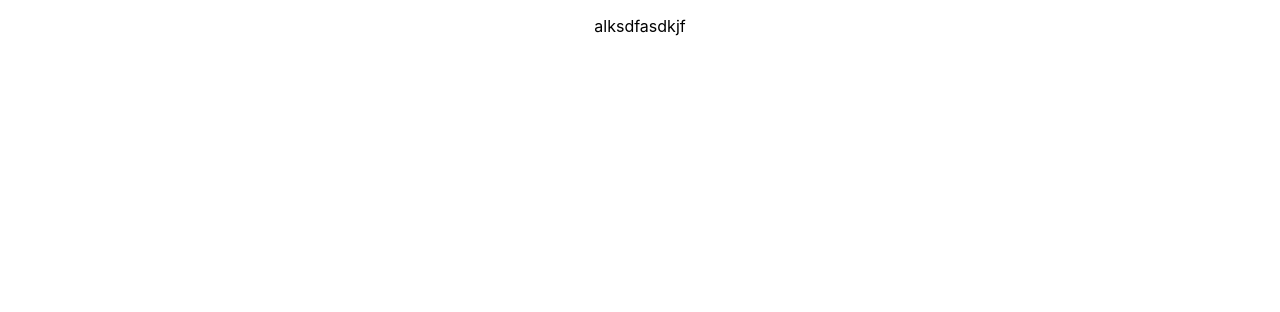
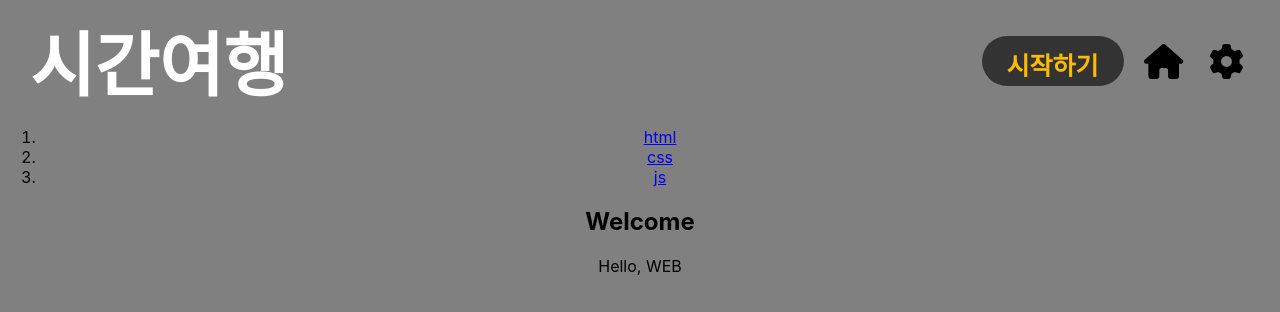
Before and after one commit to SoHotHackathon/timetraveler, a React (Create React App) app: page / in a window 1280 px wide. Shown: the top 312 px of the page. Built offline with nearby package versions, Linux system fonts and the light colour scheme.

Commit message:
Create Header

```diff
--- a/package.json
+++ b/package.json
@@ -3,12 +3,18 @@
   "version": "0.1.0",
   "private": true,
   "dependencies": {
+    "@fortawesome/fontawesome-svg-core": "^6.4.0",
+    "@fortawesome/free-brands-svg-icons": "^6.4.0",
+    "@fortawesome/free-regular-svg-icons": "^6.4.0",
+    "@fortawesome/free-solid-svg-icons": "^6.4.0",
+    "@fortawesome/react-fontawesome": "^0.2.0",
     "@testing-library/jest-dom": "^5.16.5",
     "@testing-library/react": "^13.4.0",
     "@testing-library/user-event": "^13.5.0",
     "react": "^18.2.0",
     "react-dom": "^18.2.0",
     "react-scripts": "5.0.1",
+    "sass": "^1.62.1",
     "web-vitals": "^2.1.4"
   },
   "scripts": {
--- a/src/App.css
+++ b/src/App.css
@@ -36,3 +36,8 @@
     transform: rotate(360deg);
   }
 }
+
+@font-face {
+  font-family: "KyoboSJY";
+  src: url("./fonts/KyoboHandwriting2021sjy.ttf");
+}
--- /dev/null
+++ b/src/pages/Component/Header/Header.js
@@ -0,0 +1,18 @@
+import React from 'react';
+import './Header.scss';
+import { FontAwesomeIcon } from '@fortawesome/react-fontawesome';
+import { faHouse, faGear } from '@fortawesome/free-solid-svg-icons';
+
+
+function Header(){
+    return <header>
+      <h1>시간여행</h1>
+      <div className='buttonGroup'>
+        <button className='start'>시작하기</button>
+        <button className='iconBtn'><FontAwesomeIcon icon={faHouse}/></button>
+        <button className='iconBtn'><FontAwesomeIcon icon={faGear}/></button>
+      </div>
+    </header>
+}
+
+export default Header;
--- /dev/null
+++ b/src/pages/Component/Header/Header.scss
@@ -0,0 +1,35 @@
+header {
+    background-color: gray;
+    display: flex;
+    flex-direction: row;
+    justify-content: space-between;
+    align-items: center;
+    margin: 0 30px 0 30px;
+    padding-top: 10px;
+
+
+    h1 {
+        font-size: 70px;
+        font-weight: bold;
+        color: white;
+        margin: 0;
+    }
+
+    button.start {
+        font-size: 25px;
+        font-weight: bold;
+        background-color: #333333;
+        color: #FFBB00;
+        border-radius: 30px;
+        border: none;
+        height: 50px;
+        padding: 10px 25px;
+    }
+
+    button.iconBtn {
+        background-color: transparent;
+        border: none;
+        font-size: 35px;
+        padding-left: 20px;
+    }
+}
--- a/src/pages/StartPage/StartPage.js
+++ b/src/pages/StartPage/StartPage.js
@@ -1,9 +1,29 @@
 import React from 'react';
+import './StartPage.scss';
+import Header from '../Component/Header/Header';
+
+function Nav(){
+  return <nav>
+    <ol>
+      <li><a href="/read/1">html</a></li>
+      <li><a href="/read/2">css</a></li>
+      <li><a href="/read/3">js</a></li>
+    </ol>
+  </nav>
+}
+function Article(){
+  return <article>
+    <h2>Welcome</h2>
+    Hello, WEB
+  </article>
+}
 
 function StartPage() {
     return (
         <div>
-            <p>alksdfasdkjf</p>
+            <Header></Header>
+            <Nav></Nav>
+            <Article></Article>
         </div>
     );
 }
--- a/src/pages/StartPage/StartPage.scss
+++ b/src/pages/StartPage/StartPage.scss
@@ -0,0 +1,3 @@
+body {
+    background-color: gray;
+}
```
Also changed, not shown: 2 other files (tests, documents, lock files or other folders).
